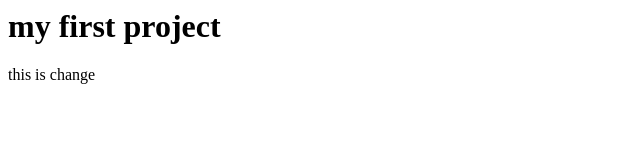
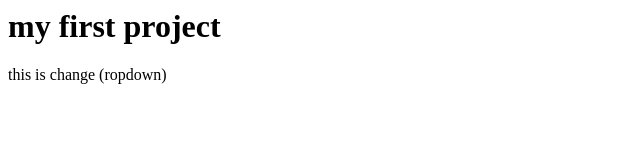
Before and after one commit to mdjavad/intern1, a plain HTML site: page index.html in a window 1280 px wide. Shown: the full height of the page, 0-640 px from the left. Drawn offline with Linux system fonts and the light colour scheme.

Commit message:
added merge

```diff
--- a/index.html
+++ b/index.html
@@ -1,2 +1,2 @@
 <h1> my first project </h1>
-<p>this is change </p>
+<p>this is change (ropdown)</p>
```
